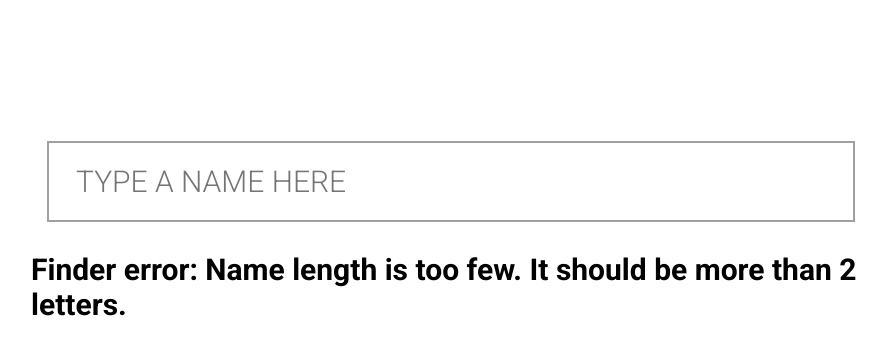
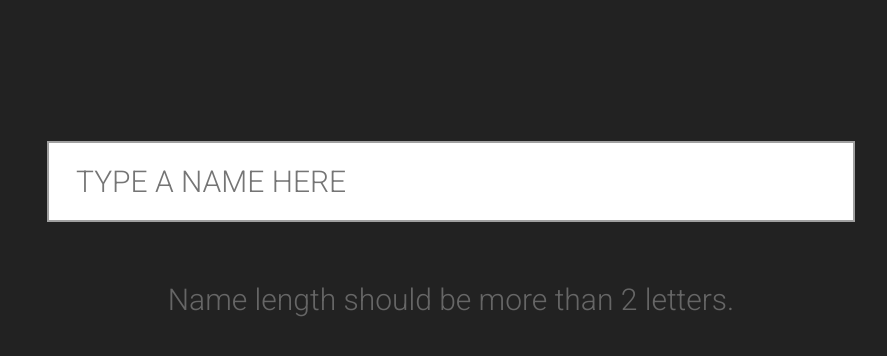
Before and after one commit to otecd/rick-and-morty-party, a React (Create React App) app: page / in a window 1280 px wide. Shown: the top 356 px of the page, without its empty margins (189-1076 px from the left). Built offline with nearby package versions, Linux system fonts and the light colour scheme.

Commit message:
improve styles for cards

```diff
--- a/src/components/CardItem/CardItem.tsx
+++ b/src/components/CardItem/CardItem.tsx
@@ -1,13 +1,19 @@
-import React, { useContext } from 'react';
+import React, {
+  memo,
+  useState,
+  useContext,
+} from 'react';
 import styled from 'styled-components';
 import { FinderStoreContext } from '../../store/finder';
 import { ReactComponent as CrossIcon } from '../../icons/cross.svg';
 
-const StyledCard = styled.div`
+const StyledCard = styled.div<{ opacity: number }>`
   position: relative;
   padding-bottom: 1rem;
   width: 25%;
   text-align: center;
+  opacity: ${(props): number => props.opacity};
+  transition: opacity 0.15s;
 `;
 const StyledImage = styled.img`
   width: 6rem;
@@ -31,7 +37,7 @@ const StyledCloseButton = styled.button`
   }
 `;
 
-export default ({
+export default memo(({
   id,
   name,
   image,
@@ -41,17 +47,22 @@ export default ({
   image: string | null;
 }): JSX.Element => {
   const { actions } = useContext(FinderStoreContext);
+  const [hidden, hide] = useState(false);
 
   return (
-    <StyledCard>
+    <StyledCard opacity={+!hidden}>
       <StyledImage src={image || ''} />
       <StyledCloseButton
         onClick={(): void => {
-          actions.excludeItem({ id, name, image });
+          hide(true);
+          setTimeout(() => {
+            actions.excludeItem({ id, name, image });
+            hide(false);
+          }, 250);
         }}
       >
         <CrossIcon />
       </StyledCloseButton>
     </StyledCard>
   );
-};
+});
--- a/src/components/ItemsGrid/ItemsGrid.tsx
+++ b/src/components/ItemsGrid/ItemsGrid.tsx
@@ -22,7 +22,10 @@ const StyledOverlay = styled.div`
   height: 100%;
   top: 0;
   left: 0;
-  background-color: rgba(0, 0, 0, 0.5);
+  background-color: ${(props): string => props.theme.colors.overlay};
+`;
+const StyledError = styled.p`
+  color: ${(props): string => props.theme.colors.error};
 `;
 
 export default (): JSX.Element => {
@@ -30,7 +33,7 @@ export default (): JSX.Element => {
 
   return (
     <StyledGrid>
-      {state.error && <strong>{state.error}</strong>}
+      {state.error && <StyledError>{state.error}</StyledError>}
       {state.resultsByPages.length && !state.error
         ? state.resultsByPages.flat()
           .map(({
--- a/src/components/LazyFinder/LazyFinder.tsx
+++ b/src/components/LazyFinder/LazyFinder.tsx
@@ -1,4 +1,5 @@
 import React, {
+  memo,
   useEffect,
   useState,
   useContext,
@@ -25,7 +26,7 @@ const StyledInput = styled.input`
   }
 `;
 
-export default ({ dataType, query }: {
+export default memo(({ dataType, query }: {
   dataType: DataType;
   query: GlobalDocumentNode;
 }): JSX.Element => {
@@ -99,4 +100,4 @@ export default ({ dataType, query }: {
       placeholder={FINDER_PLACEHOLDER}
     />
   );
-};
+});
--- a/src/const.ts
+++ b/src/const.ts
@@ -1,7 +1,7 @@
 export const FINDER_REQUESTS_INTERVAL = 300;
 export const FINDER_MIN_NAME_LENGTH = 2;
 export const FINDER_PLACEHOLDER = 'Type a name here';
-export const FINDER_ERROR_NAME_LENGTH_TOO_FEW = `Finder error: Name length is too few. It should be more than ${FINDER_MIN_NAME_LENGTH} letters.`;
+export const FINDER_ERROR_NAME_LENGTH_TOO_FEW = `Name length should be more than ${FINDER_MIN_NAME_LENGTH} letters.`;
 
 export default {
   FINDER_REQUESTS_INTERVAL,
--- a/src/index.tsx
+++ b/src/index.tsx
@@ -34,7 +34,7 @@ const apolloClient = new ApolloClient({
 ReactDOM.render(
   <StrictMode>
     <ApolloProvider client={apolloClient}>
-      <ThemeProvider theme={styleThemes.light}>
+      <ThemeProvider theme={styleThemes.dark}>
         <GlobalStyle />
         <App />
       </ThemeProvider>
--- a/src/style-themes.ts
+++ b/src/style-themes.ts
@@ -4,12 +4,19 @@ export const light: DefaultTheme = {
   colors: {
     main: '#000',
     secondary: '#fff',
+    shadowCard: '#dadada',
+    error: '#999',
+    overlay: 'rgba(255, 255, 255, 0.5)',
   },
 };
 export const dark: DefaultTheme = {
+  ...light,
   colors: {
+    ...light.colors,
     main: '#ccc',
     secondary: '#222',
+    error: '#666',
+    overlay: 'rgba(34, 34, 34, 0.5)',
   },
 };
 
--- a/src/styled.d.ts
+++ b/src/styled.d.ts
@@ -5,6 +5,9 @@ declare module 'styled-components' {
     colors: {
       main: string;
       secondary: string;
+      shadowCard: string;
+      error: string;
+      overlay: string;
     };
   }
 }
```
Also changed, not shown: src/icons/cross.svg.
